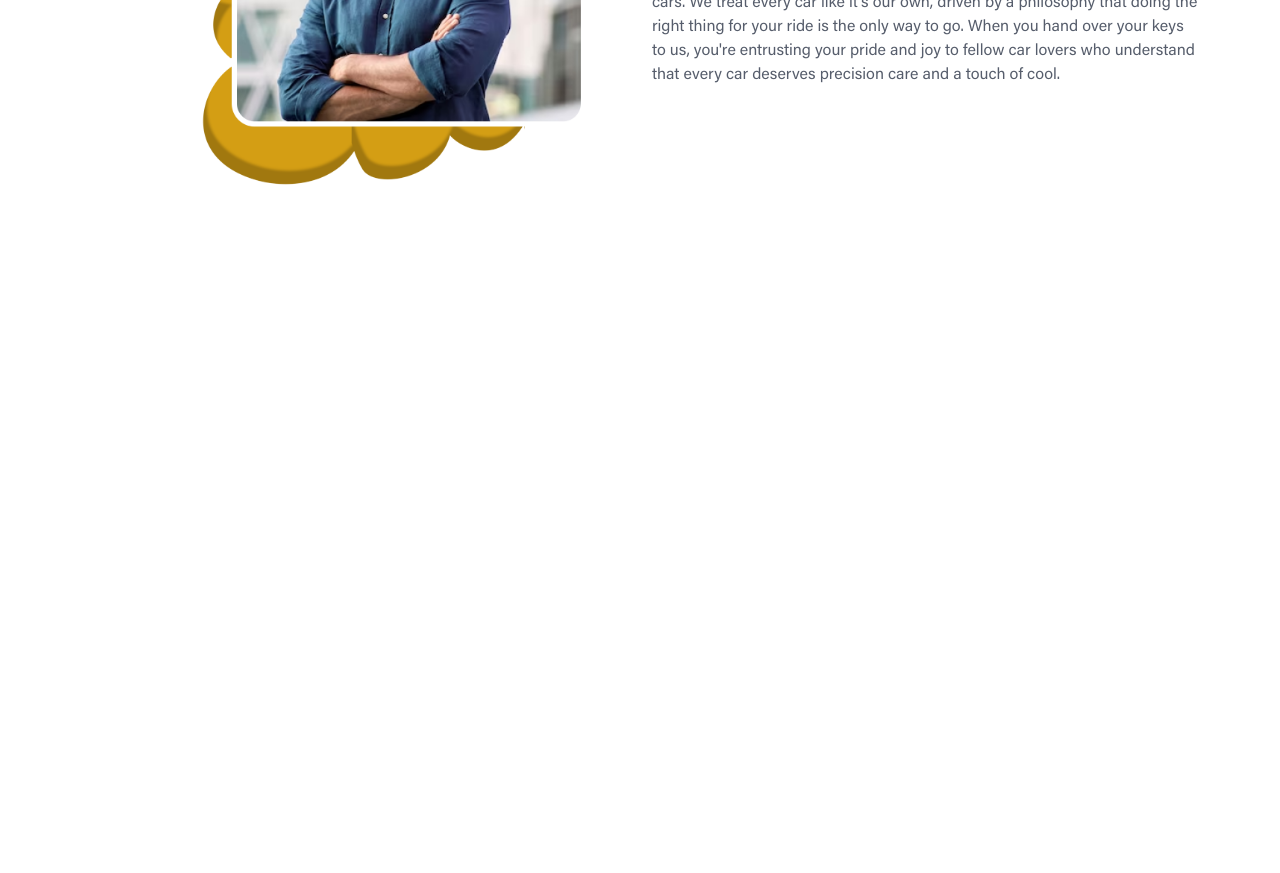
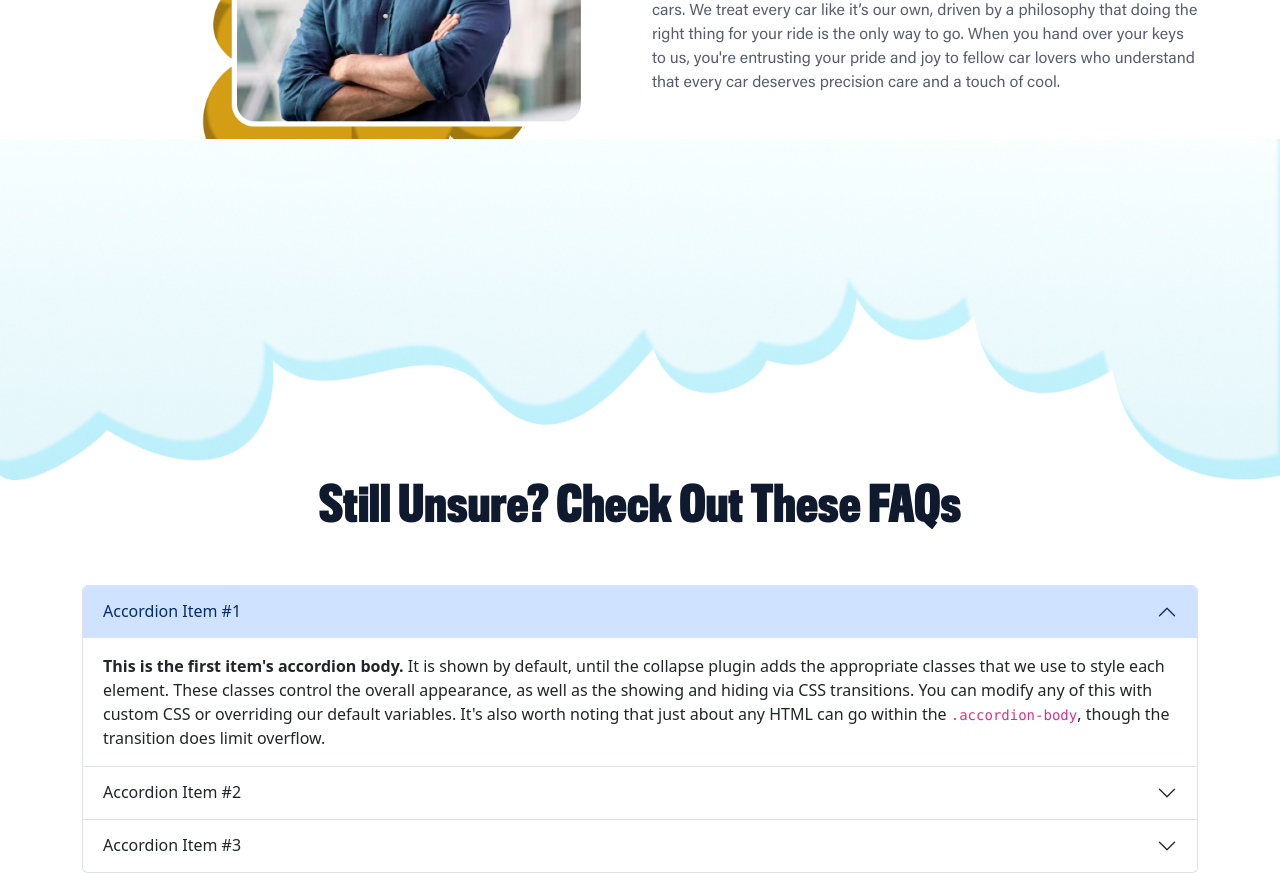
Before and after one commit to rinklepoonia/dry-ice, a React (Create React App) app: page / in a window 1280 px wide. Shown: the part 6940-7813 px from the top of the page. Before the commit the page ends 7179 px from the top, so only its background shows below. Built offline with nearby package versions, Linux system fonts and the light colour scheme.

Commit message:
apply-bottom-layer in meet-team section

```diff
--- a/src/App.css
+++ b/src/App.css
@@ -427,7 +427,9 @@
 .mt_140 {
   margin-top: -140px !important;
 }
-
+.mt_100{
+  margin-top: -100px;
+}
 @media (max-width:991.99px) {
   .z_6 {
     z-index: 6;
--- a/src/App.js
+++ b/src/App.js
@@ -9,6 +9,7 @@ import BehindSection from './components/BehindSection';
 import LetsTalk from './components/LetsTalk';
 import Quote from './components/Quote';
 import Meeteam from './components/Meeteam';
+import StillUnsure from './components/StillUnsure';
 
 function App() {
   return (
@@ -20,7 +21,8 @@ function App() {
       <BehindSection />
       <LetsTalk />
       <Quote />
-      <Meeteam/>
+      <Meeteam />
+      <StillUnsure/>
     </div>
   );
 }
--- a/src/components/Meeteam.jsx
+++ b/src/components/Meeteam.jsx
@@ -1,6 +1,7 @@
 import React from 'react'
 import TeamImg from '../assets/images/png/teamImg.png'
 import teamTopLayer from '../assets/images/png/team-top-layer.png'
+import teamBottomLayer from '../assets/images/png/team-bottom-layer.png'
 
 function Meeteam() {
     return (
@@ -14,10 +15,11 @@ function Meeteam() {
                     <div className="col-lg-6">
                         <h2 className='ff_titling fw-bold text48_2xl lh_lg_57 lh_39 color_blue mb-2'>Meet The Team</h2>
                         <p className='ff_acmin fw-bold text18_sm lh_21 color_blue mb-lg-3 mb-2'>Oxfordshire's Dry Ice Car Cleaning Specialists</p>
-                        <p className='ff_acmin fw-normal text16_xs lh_24 color_blue opacity_70 max_w_613'>We’re shaking up the car cleaning scene with Dry Ice Blasting. From our buzzing unit in Oxfordshire, we're not just a team - we’re a Crew of car enthusiasts, expert restorers, and skilled mechanics united by our love for cars. We treat every car like it’s our own, driven by a philosophy that doing the right thing for your ride is the only way to go. When you hand over your keys to us, you're entrusting your pride and joy to fellow car lovers who understand that every car deserves precision care and a touch of cool.</p>
+                        <p className='ff_acmin fw-normal text16_xs lh_24 color_blue opacity_70 max_w_613 mb-md-0 mb-sm-4 mb-5'>We’re shaking up the car cleaning scene with Dry Ice Blasting. From our buzzing unit in Oxfordshire, we're not just a team - we’re a Crew of car enthusiasts, expert restorers, and skilled mechanics united by our love for cars. We treat every car like it’s our own, driven by a philosophy that doing the right thing for your ride is the only way to go. When you hand over your keys to us, you're entrusting your pride and joy to fellow car lovers who understand that every car deserves precision care and a touch of cool.</p>
                     </div>
                 </div>
             </div>
+            <img className='w-100 mt_100' src={teamBottomLayer} alt="teamBottomLayer" />
         </div>
     )
 }
--- /dev/null
+++ b/src/components/StillUnsure.jsx
@@ -0,0 +1,51 @@
+import React from 'react'
+
+function StillUnsure() {
+  return (
+      <div>
+          <div className="container">
+              <h2 className='ff_titling fw-bold  text48_2xl lh_lg_57 lh_39 color_blue text-center mb-5'>Still Unsure? Check Out These FAQs</h2>
+              <div class="accordion" id="accordionExample">
+                  <div class="accordion-item">
+                      <h2 class="accordion-header" id="headingOne">
+                          <button class="accordion-button" type="button" data-bs-toggle="collapse" data-bs-target="#collapseOne" aria-expanded="true" aria-controls="collapseOne">
+                              Accordion Item #1
+                          </button>
+                      </h2>
+                      <div id="collapseOne" class="accordion-collapse collapse show" aria-labelledby="headingOne" data-bs-parent="#accordionExample">
+                          <div class="accordion-body">
+                              <strong>This is the first item's accordion body.</strong> It is shown by default, until the collapse plugin adds the appropriate classes that we use to style each element. These classes control the overall appearance, as well as the showing and hiding via CSS transitions. You can modify any of this with custom CSS or overriding our default variables. It's also worth noting that just about any HTML can go within the <code>.accordion-body</code>, though the transition does limit overflow.
+                          </div>
+                      </div>
+                  </div>
+                  <div class="accordion-item">
+                      <h2 class="accordion-header" id="headingTwo">
+                          <button class="accordion-button collapsed" type="button" data-bs-toggle="collapse" data-bs-target="#collapseTwo" aria-expanded="false" aria-controls="collapseTwo">
+                              Accordion Item #2
+                          </button>
+                      </h2>
+                      <div id="collapseTwo" class="accordion-collapse collapse" aria-labelledby="headingTwo" data-bs-parent="#accordionExample">
+                          <div class="accordion-body">
+                              <strong>This is the second item's accordion body.</strong> It is hidden by default, until the collapse plugin adds the appropriate classes that we use to style each element. These classes control the overall appearance, as well as the showing and hiding via CSS transitions. You can modify any of this with custom CSS or overriding our default variables. It's also worth noting that just about any HTML can go within the <code>.accordion-body</code>, though the transition does limit overflow.
+                          </div>
+                      </div>
+                  </div>
+                  <div class="accordion-item">
+                      <h2 class="accordion-header" id="headingThree">
+                          <button class="accordion-button collapsed" type="button" data-bs-toggle="collapse" data-bs-target="#collapseThree" aria-expanded="false" aria-controls="collapseThree">
+                              Accordion Item #3
+                          </button>
+                      </h2>
+                      <div id="collapseThree" class="accordion-collapse collapse" aria-labelledby="headingThree" data-bs-parent="#accordionExample">
+                          <div class="accordion-body">
+                              <strong>This is the third item's accordion body.</strong> It is hidden by default, until the collapse plugin adds the appropriate classes that we use to style each element. These classes control the overall appearance, as well as the showing and hiding via CSS transitions. You can modify any of this with custom CSS or overriding our default variables. It's also worth noting that just about any HTML can go within the <code>.accordion-body</code>, though the transition does limit overflow.
+                          </div>
+                      </div>
+                  </div>
+              </div>
+          </div>
+    </div>
+  )
+}
+
+export default StillUnsure
```
Also changed, not shown: src/assets/images/png/team-bottom-layer.png (added).
